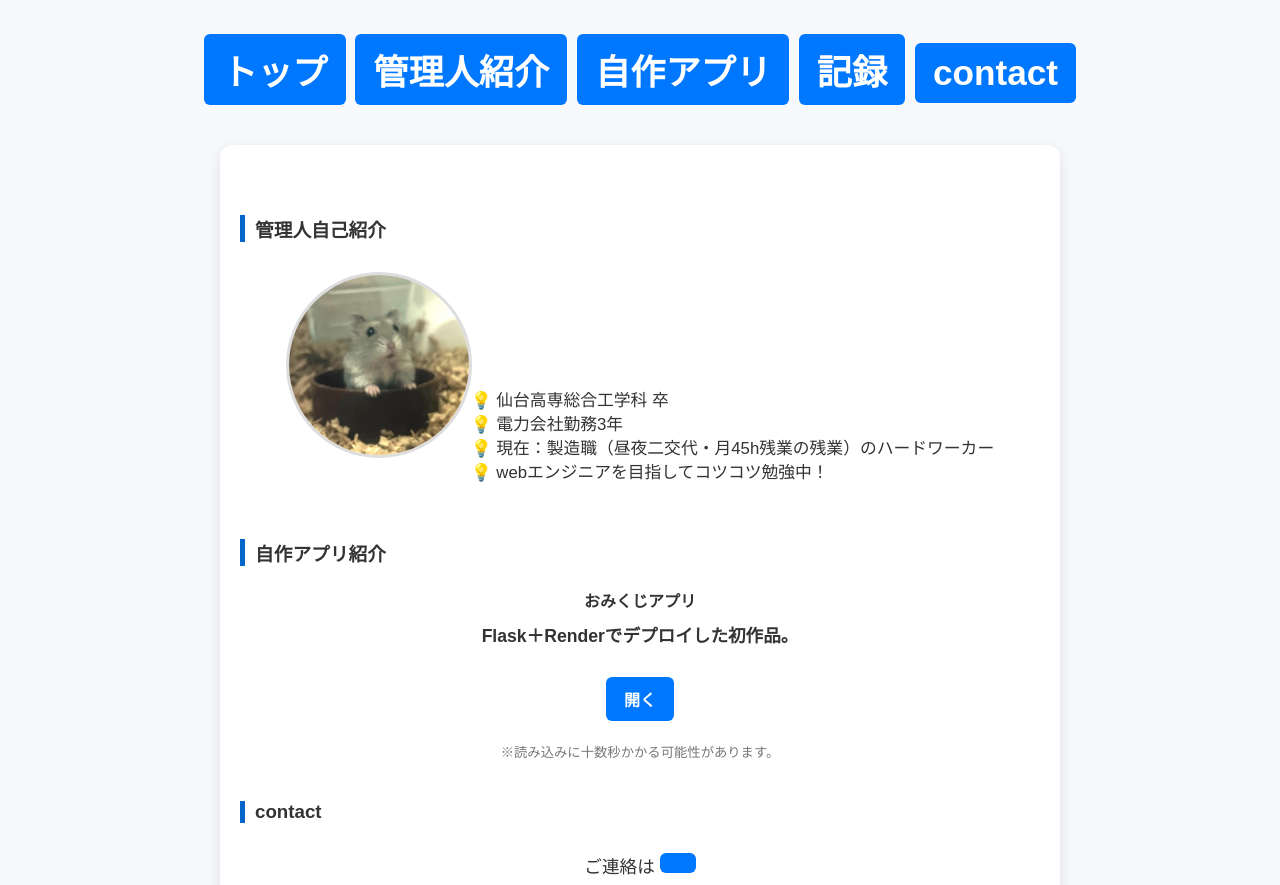
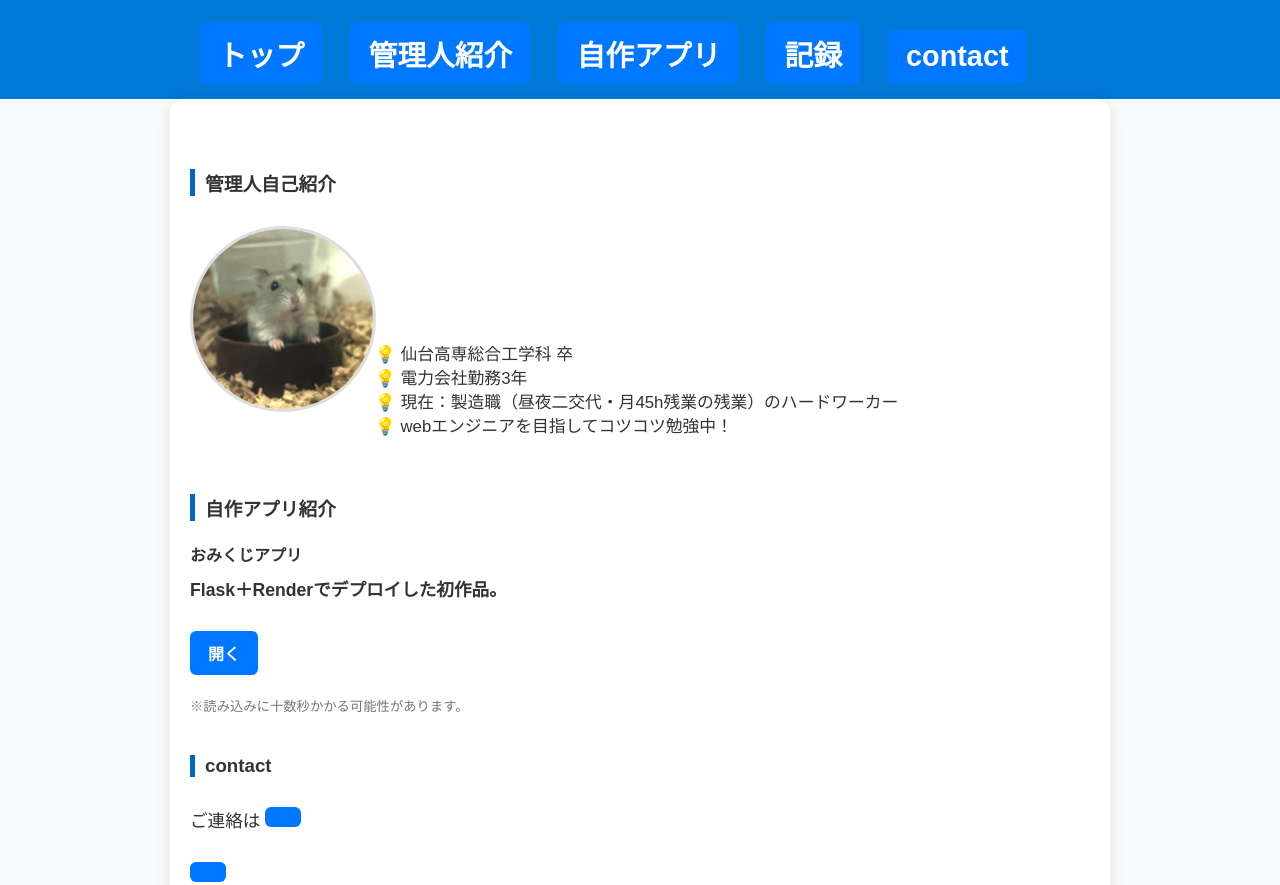
Before and after one commit to yomo-lab/test-page, a plain HTML site: page index.html in a window 1280 px wide. Shown: the top 885 px of the page. Drawn offline with Linux system fonts and the light colour scheme.

Commit message:
styles.css を更新

```diff
--- a/styles.css
+++ b/styles.css
@@ -1,10 +1,45 @@
+/* 基本レイアウト */
 body {
     font-family: "Noto Sans JP", sans-serif;
-    background-color: #f7f9fc;
+    background-color: #f8fafc;
     color: #333;
     margin: 0;
-    padding: 0;
-    text-align: center;
+    text-height: 1.6;
+}
+
+/* 中央揃え用の共通コンテナ */
+.container {
+    width:90%;
+    max-width:900px;
+    margin: 0 auto;
+}
+
+/* ヘッダーとナビ */
+.site-header {
+    background-color:#0078d7;
+    color: white;
+    padding: 15px 0;
+}
+
+.logo {
+    margin: 0;
+    font-size: 1.8em;
+}
+
+.nav {
+    margin-top: 8px;
+}
+
+.nav a {
+    color: white;
+    text-decoration: none;
+    margin: 0 10px;
+    font-weight: bold;
+    transition: 0.3s;
+}
+
+.nava:hover {
+    text-decoration: underline;
 }
 
 main {
```
